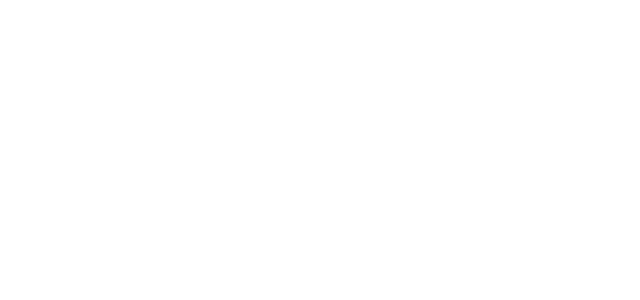
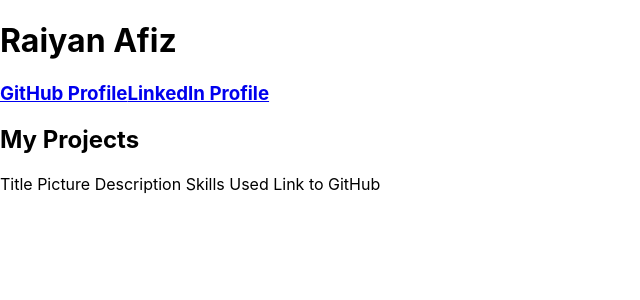
Before and after one commit to RaiyanAfiz/portofolio-website, a React (Create React App) app: page / in a window 1280 px wide. Shown: the top 300 px of the page, without its empty margins (0-640 px from the left). Built offline with nearby package versions, Linux system fonts and the light colour scheme.

Commit message:
Basic framework

```diff
--- a/src/App.js
+++ b/src/App.js
@@ -1,11 +1,14 @@
 import './App.css';
+import Opening from './components/Opening';
+import Project from './components/Project';
 
-function App() {
+const App = () => {
   return (
     <div>
-
+      <Opening/>
+      <Project/>
     </div>
-  );
+  )
 }
 
-export default App;
+export default App
--- /dev/null
+++ b/src/components/Opening.js
@@ -0,0 +1,13 @@
+const Opening = () => {
+    return (
+        <div>
+            <h1>Raiyan Afiz</h1>
+            <h3>
+               <a href="https://github.com/RaiyanAfiz/">GitHub Profile</a>
+                <a href="https://www.linkedin.com/in/raiyanafiz/">LinkedIn Profile</a>
+            </h3>
+        </div>
+    )
+}
+
+export default Opening
--- /dev/null
+++ b/src/components/Project.js
@@ -0,0 +1,17 @@
+const Project = () => {
+    return (
+        <div>
+            <h2>My Projects</h2>
+            <p>
+                Title
+                Picture
+                Description
+                Skills Used
+                Link to GitHub
+            </p>
+
+        </div>
+    )
+}
+
+export default Project
```
Also changed, not shown: src/components/Projects.js (added, +9 -0 lines).
